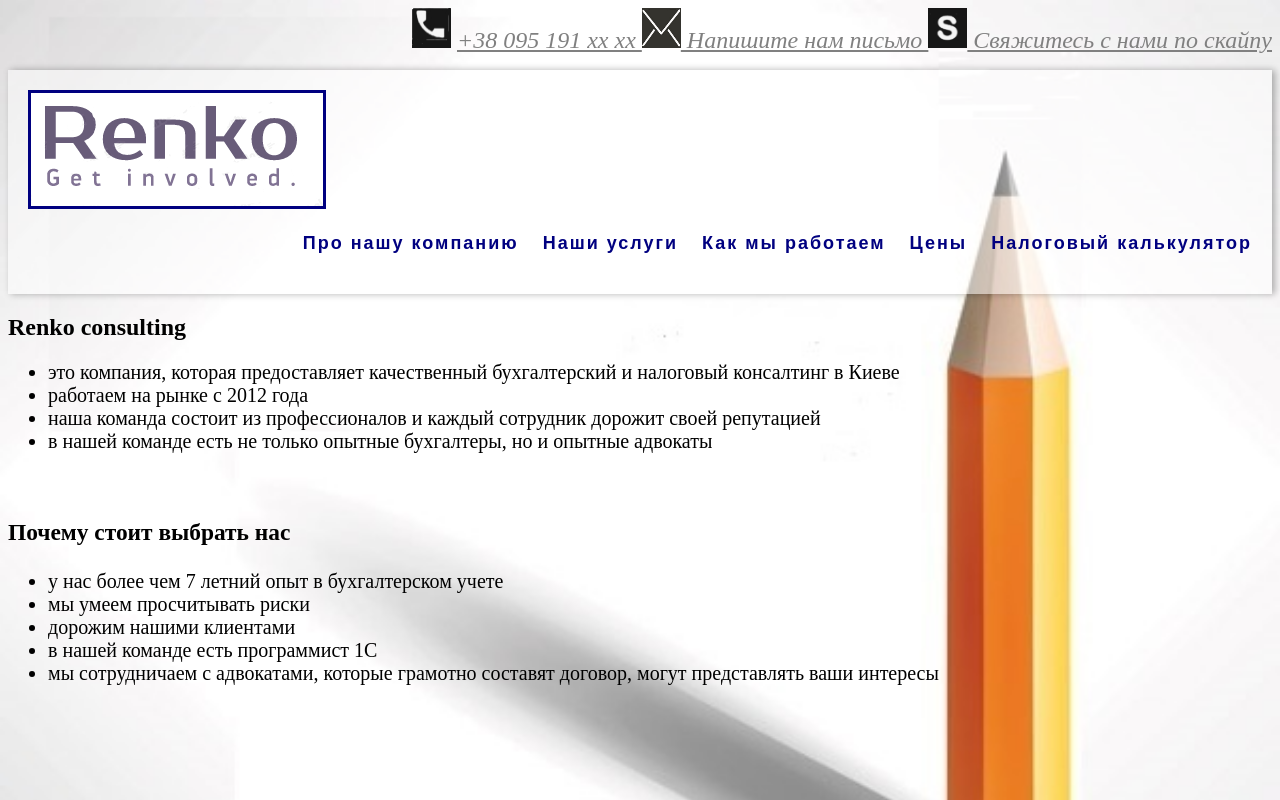
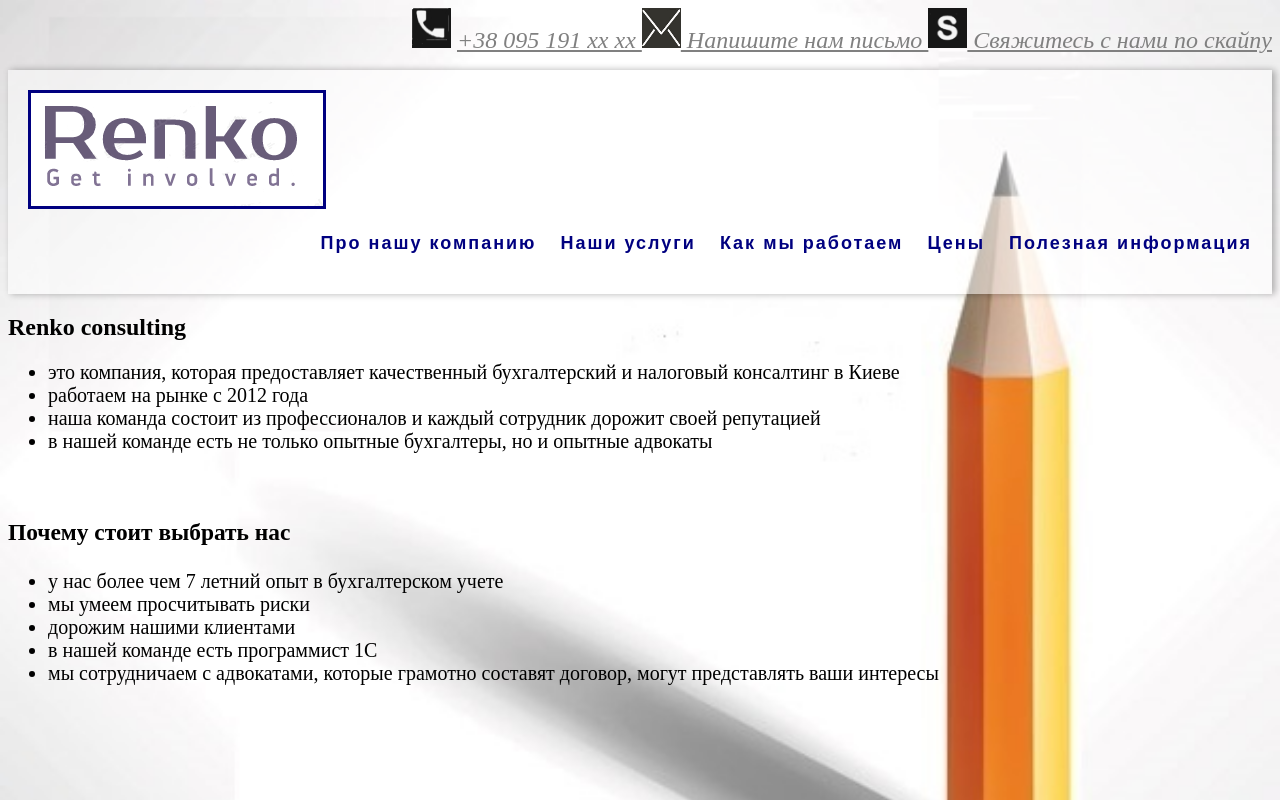
Before and after one commit to tatarenko245/AccountingWebsite, a plain HTML site: page index.html in a window 1280 px wide. Drawn offline with nearby package versions, Linux system fonts and the light colour scheme.

Commit message:
Rename button

```diff
--- a/index.html
+++ b/index.html
@@ -45,7 +45,7 @@
                         <li><a href="">Наши услуги</a></li>
                         <li><a href="">Как мы работаем</a></li>
                         <li><a href="">Цены</a></li>
-                        <li> <a href="">Налоговый калькулятор</a></li>
+                        <li> <a href="">Полезная информация</a></li>
                     </ul>
                 </nav>
 
```
